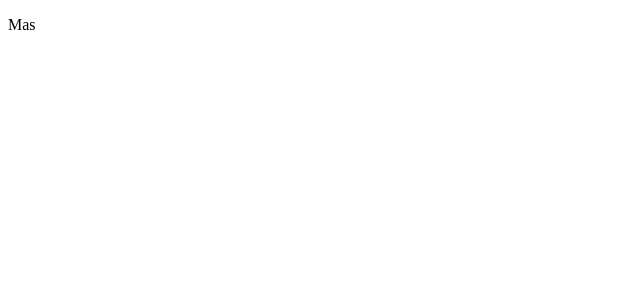
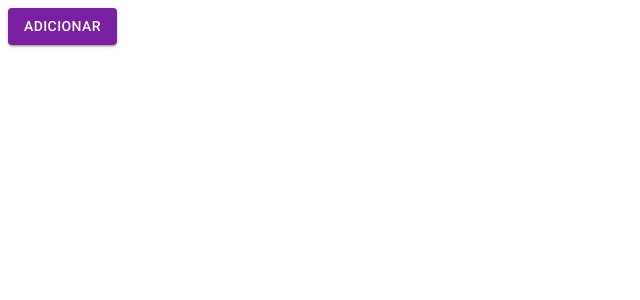
Before and after one commit to Samuel-Fiais/first-project-material-ui, a React (Create React App) app: page /initial-page in a window 1280 px wide. Shown: the top 300 px of the page, without its empty margins (0-640 px from the left). Built offline with nearby package versions, Linux system fonts and the light colour scheme.

Commit message:
[Add] Light theme and provider

```diff
--- a/package.json
+++ b/package.json
@@ -3,6 +3,10 @@
   "version": "0.1.0",
   "private": true,
   "dependencies": {
+    "@emotion/react": "^11.11.0",
+    "@emotion/styled": "^11.11.0",
+    "@mui/icons-material": "^5.11.16",
+    "@mui/material": "^5.13.0",
     "react": "^18.2.0",
     "react-dom": "^18.2.0",
     "react-router-dom": "6",
--- a/public/index.html
+++ b/public/index.html
@@ -1,22 +1,24 @@
 <!DOCTYPE html>
 <html lang="pt-Br">
+
 <head>
   <meta charset="utf-8" />
   <link rel="icon" href="%PUBLIC_URL%/favicon.ico" />
   <meta name="viewport" content="width=device-width, initial-scale=1" />
   <meta name="theme-color" content="#000000" />
-    <meta
-      name="description"
-      content="Cadasatros básicos"
-    />
+  <meta name="description" content="Cadasatros básicos" />
   <link rel="apple-touch-icon" href="%PUBLIC_URL%/logo192.png" />
+  <link rel="manifest" href="%PUBLIC_URL%/manifest.json" />
 
-    <link rel="manifest" href="%PUBLIC_URL%/manifest.json" />
+  <link rel="stylesheet" href="https://fonts.googleapis.com/css?family=Roboto:300,400,500,700&display=swap" />
+  <link rel="stylesheet" href="https://fonts.googleapis.com/icon?family=Material+Icons" />
 
   <title>Cadastros</title>
 </head>
+
 <body>
   <noscript>Você precisa de javascript para rodar essa aplicação</noscript>
   <div id="root"></div>
 </body>
+
 </html>
--- a/src/App.tsx
+++ b/src/App.tsx
@@ -1,10 +1,14 @@
 import { BrowserRouter } from 'react-router-dom'
 import { AppRoutes } from './routes';
+import { ThemeProvider } from '@emotion/react';
+import { LightTheme } from './shared/themes';
 
 export const App = () => {
   return (
-    <BrowserRouter>
-      <AppRoutes />
-    </BrowserRouter>
+    <ThemeProvider theme={LightTheme}>
+      <BrowserRouter>
+        <AppRoutes />
+      </BrowserRouter>
+    </ThemeProvider>
   );
 };
--- a/src/routes/index.tsx
+++ b/src/routes/index.tsx
@@ -1,9 +1,10 @@
+import { Button } from '@mui/material'
 import { Routes, Route, Navigate } from 'react-router-dom'
 
 export const AppRoutes = () => {
 	return (
 		<Routes>
-			<Route path='/initial-page' element={<p>Mas</p>} />
+			<Route path='/initial-page' element={<Button variant='contained' color='primary'>Adicionar</Button>} />
 
 			<Route path='*' element={<Navigate to={'/initial-page'} />}/>
 		</Routes>
--- /dev/null
+++ b/src/shared/themes/Light.ts
@@ -0,0 +1,23 @@
+import { createTheme } from '@mui/material'
+import { cyan, purple } from '@mui/material/colors'
+
+export const LightTheme = createTheme({
+	palette: {
+		primary: {
+			main: purple[700],
+			dark: purple[800],
+			light: purple[500],
+			contrastText: '#FFF',
+		},
+		secondary: {
+			main: cyan[700],
+			dark: cyan[800],
+			light: cyan[500],
+			contrastText: '#FFF',
+		},
+		background: {
+			default: '#F7F6F3',
+			paper: '#FFF',
+		}
+	}
+})
--- a/src/shared/themes/index.ts
+++ b/src/shared/themes/index.ts
@@ -1 +1 @@
-export { }
+export * from './Light'
```
Also changed, not shown: 1 other file (tests, documents, lock files or other folders). Lines whose indentation alone changed are shown as unchanged.
